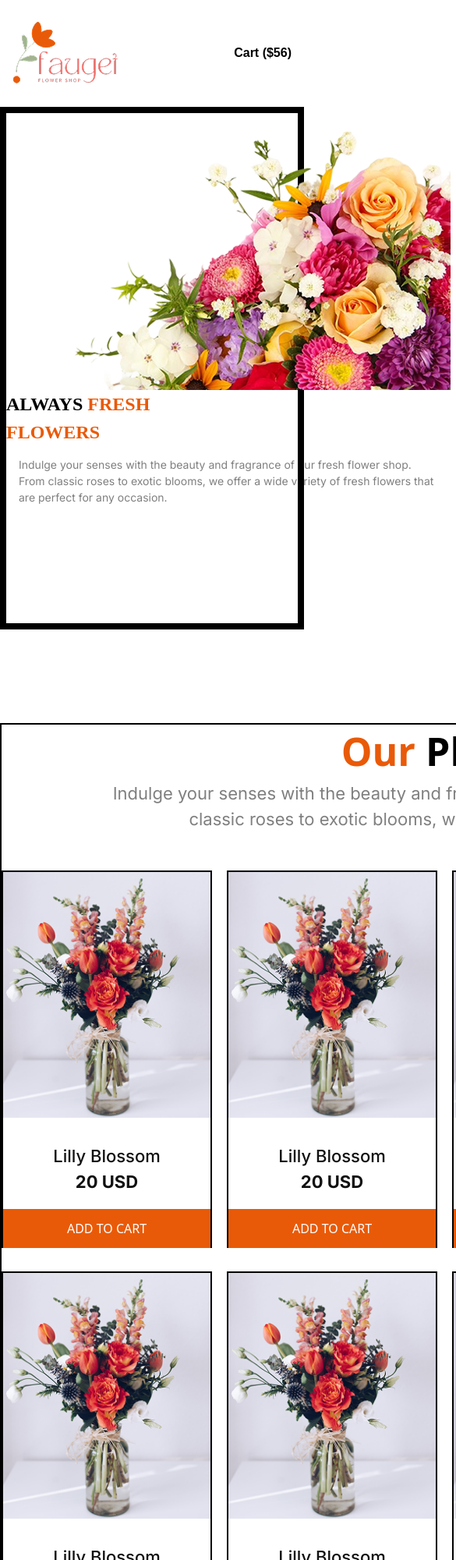
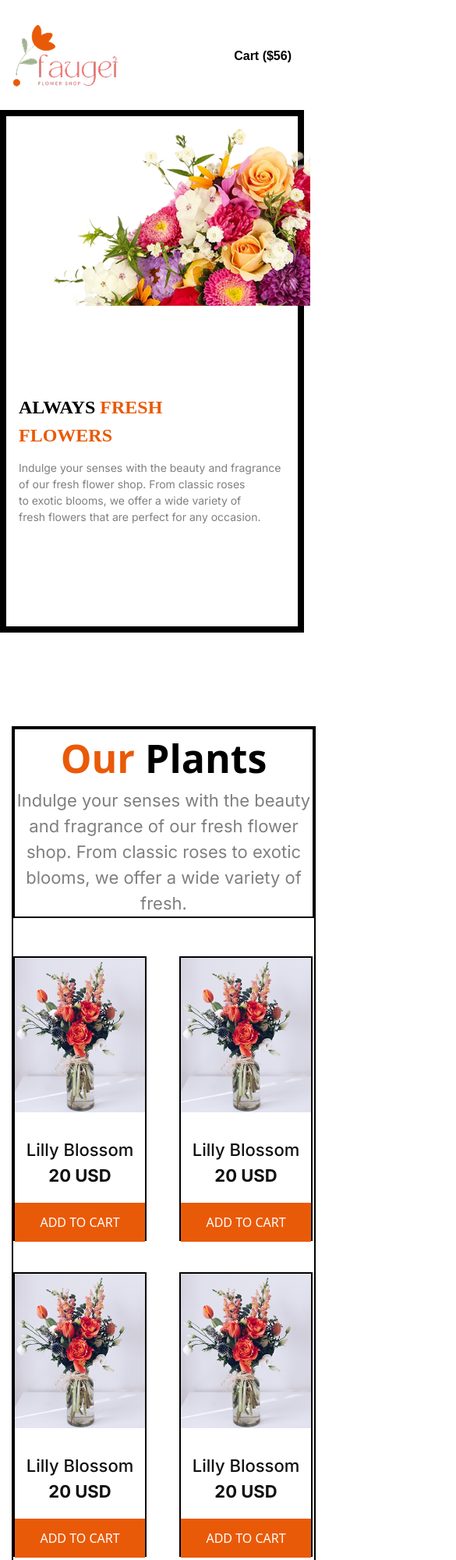
Before and after one commit to Zareen7403/assignment02, a plain HTML site: page index.html in a window 390 px wide. Shown: the top 2000 px of the page at 78% size, 585 px wide, since content can reach past the window. Drawn offline with nearby package versions, Linux system fonts and the light colour scheme.

Commit message:
2nd last

```diff
--- a/index.html
+++ b/index.html
@@ -17,7 +17,7 @@
     <script src="https://cdn.jsdelivr.net/npm/@tailwindcss/browser@4"></script>
     <title>Flower Market</title>
   </head>
-  <body class=" mt-[30px] max-sm:m-0">
+  <body class=" w-full  mt-[30px] ">
     <header>
         <nav class="mb-[114.5px] max-sm:mx-4 max-sm:mt-[26px] max-sm:mb-7">
             <div class="flex  justify-between items-center">
@@ -38,28 +38,31 @@
 
         <banner class="flex  justify-between items-end-safe border-8  max-sm:flex-col-reverse" >
                 <div class="w-[570px] h-[299px] space-y-[13px]" >
-                    <h1 class="font-[Noto-Serif] text-[64px] font-bold text-[#000000] max-sm:text-[24px] ">ALWAYS <span class="text-[#E95A08]">FRESH<br> FLOWERS</span></h1>
-                    <p class="font-[Inter] text-[22px] font-normal text-black/50 max-sm:text-[14px] max-sm:px-4 max-sm:text-left">Indulge your senses with the beauty and fragrance of our fresh flower shop. From classic roses to exotic blooms, we offer a wide variety of fresh flowers that are perfect for any occasion. </p>
+                    <h1 class="px-4 font-[Noto-Serif] text-[64px] font-bold text-[#000000] max-sm:text-[24px] ">ALWAYS <span class="text-[#E95A08]">FRESH<br> FLOWERS</span></h1>
+                    <p class=" max-w-[393px] font-[Inter] text-[22px] font-normal text-black/50 max-sm:text-[14px] max-sm:px-4 max-sm:text-left max-sm:text-balance ">Indulge your senses with the beauty and fragrance of our fresh flower shop. From classic roses to exotic blooms, we offer a wide variety of fresh flowers that are perfect for any occasion. </p>
 
                 </div>
-                <div class="w-[570px] h-[355px]">
-                <img src="assets/hero-flower.png" class="w-[570px] max-sm:block max-sm:max-w-full max-sm: h-auto ">
+                <div class="w-[570px] h-[355px] max-sm:w-[393.18px]">
+                <img src="assets/hero-flower.png" class="w-[570px] max-sm:block max-sm:max-w-screen max-sm: h-auto  ">
                 </div>
          </banner>
     </header>
-         <main class="mt-[120px]">
+         <main class=" w-full mt-[120px]">
+          <!--buy part-->
 
-          <section class="w-[1140px] h-[1186.4px] flex items-center justify-center border-2 ">
-           <div>
-            <div  class="pr-[126px] pl-[126px] mb-[49px]">
+
+          <section class=" flex  flex-col justify-center items-centerm border-2  w-full max-sm:m-[15px]">
+
+
+            <div  class="border-2 p-0   sm:pr-[126px] sm:pl-[126px] mb-[49px] ">
               <h1 class="text-center font-[Noto Serif] font-bold text-[50px]"><span class="text-[#E95A08]">Our</span> Plants</h1>
               <p class="text-center font-[Inter] font-normal text-[22px] text-black/50"> Indulge your senses with the beauty and fragrance of our fresh flower shop. From classic roses to exotic blooms, we offer a wide variety of fresh.</p>
             </div>
 
 
-            <div class="grid grid-cols-4 items-center gap-x-[20px] gap-y-[30px]">
+            <div class="grid grid-cols-4 items-center gap-x-[20px] gap-y-[30px] max-sm:grid-cols-2  max-sm: max-sm:gap-10 ">
 
-            <div class="border-2 w-[270px] h-[484px]">
+            <div class="border-2 w-[270px] h-[484px] max-sm:w-[171px] max-sm:h-[365px]">
               <img src="assets/sample-flower-image.png" class="">
               <div class="mt-[30px] ">
               <div class="mb-[18px]">
@@ -71,7 +74,7 @@
 
             </div>
 
-           <div class="border-2 w-[270px] h-[484px]">
+           <div class="border-2 w-[270px] h-[484px] max-sm:w-[171px] max-sm:h-[365px]">
               <img src="assets/sample-flower-image.png" class="">
               <div class="mt-[30px] ">
               <div class="mb-[18px]">
@@ -83,7 +86,7 @@
 
             </div>
 
-            <div class="border-2 w-[270px] h-[484px]">
+            <div class="border-2 w-[270px] h-[484px] max-sm:w-[171px] max-sm:h-[365px]">
               <img src="assets/sample-flower-image.png" class="">
               <div class="mt-[30px] ">
               <div class="mb-[18px]">
@@ -95,7 +98,7 @@
 
             </div>
 
-            <div class="border-2 w-[270px] h-[484px]">
+            <div class="border-2 w-[270px] h-[484px] max-sm:w-[171px] max-sm:h-[365px]">
               <img src="assets/sample-flower-image.png" class="">
               <div class="mt-[30px] ">
               <div class="mb-[18px]">
@@ -107,7 +110,7 @@
 
             </div>
 
-            <div class="border-2 w-[270px] h-[484px]">
+            <div class="border-2 w-[270px] h-[484px] max-sm:w-[171px] max-sm:h-[365px]">
               <img src="assets/sample-flower-image.png" class="">
               <div class="mt-[30px] ">
               <div class="mb-[18px]">
@@ -119,7 +122,7 @@
 
             </div>
 
-            <div class="border-2 w-[270px] h-[484px]">
+            <div class="border-2 w-[270px] h-[484px] max-sm:w-[171px] max-sm:h-[365px]">
               <img src="assets/sample-flower-image.png" class="">
               <div class="mt-[30px] ">
               <div class="mb-[18px]">
@@ -131,7 +134,7 @@
 
             </div>
 
-            <div class="border-2 w-[270px] h-[484px]">
+            <div class="border-2 w-[270px] h-[484px] max-sm:w-[171px] max-sm:h-[365px]">
               <img src="assets/sample-flower-image.png" class="">
               <div class="mt-[30px] ">
               <div class="mb-[18px]">
@@ -143,7 +146,7 @@
 
             </div>
 
-            <div class="border-2 w-[270px] h-[484px]">
+            <div class="border-2 w-[270px] h-[484px] max-sm:w-[171px] max-sm:h-[365px]">
               <img src="assets/sample-flower-image.png" class="">
               <div class="mt-[30px] ">
               <div class="mb-[18px]">
@@ -166,14 +169,17 @@
 
 
 
+
             </div>
 
            </div>
 
           </section>
+          </section>
+
 
           <!--flower plant lover-->
-          <section class="mt-[150px] border-2 max-sm:w-full max-sm:mx-4">
+          <section class="mt-[150px] border-2 max-sm:w-full  max-sm:mx-[15px]">
 
 
 
@@ -199,7 +205,7 @@
 
 
           <!--latest deals-->
-          <section class="border-2 px-[126px] mt-[133.88px] mb-[120px] max-sm:px-7">
+          <section class="border-2 px-[126px] mt-[133.88px] mb-[120px] max-sm:px-7 max-sm:ml-[15px] w-full max-sm:mx-0  ">
 
               <h1 class="font-[Noto-Serif] font-bold text-[50px] text-black text-center mb-[14px] max-sm:text-[24px]"><span class="text-[#E95A08]">Latest </span>Deals</h1>
               <p class="border-2 font-[Inter] text-[22px] font-normal text-black/50 text-center  max-sm:text-[14px] ">Indulge your senses with the beauty and fragrance of our fresh flower shop. From classic roses to exotic blooms, we offer a wide variety of fresh.</p>
@@ -207,7 +213,7 @@
           </section>
 
           <!--image part of deals-->
-          <section class=" mb-[120px]  border-2 w-full h-full grid grid-cols-4 grid-rows-2 gap-2 auto-rows-[201px] max-sm:grid-cols-1 max-sm:grid-rows-none max-sm:px-2">
+          <section class=" mb-[120px]  border-2 w-full h-full grid grid-cols-4 grid-rows-2 gap-2 auto-rows-[201px] max-sm:grid-cols-1 max-sm:grid-rows-none max-sm:mx-[15px]">
 
            <div style="background-image: url('assets/deal-bloom.png')" class=" relative  w-full h-[201px] bg-cover bg-center rounded-[14px]  col-span-2 row-span-1 max-sm:col-span-1 max-sm:row-span-1">
             <div class="absolute inset-0 bg-black/40 flex flex-col items-center justify-center">
@@ -231,12 +237,13 @@
           </div>
           </section>
 
-          <section class="border-2 w-full h-[533px]">
-           <div class="relative  bg-cover bg-center h-full" style="background-image: url('assets/news-letter-bg.png')">
+          <section class="border-2  w-screen h-auto ">
+
+           <div class="relative  bg-cover bg-center  h-[270px] w-screen  sm:h-[533px]   " style="background-image: url('assets/news-letter-bg.png');">
            <!--<div class="absolute inset-0 bg-black bg-opacity-40"></div>  Optional overlay -->
 
           <div class="absolute inset-0 flex flex-col items-center justify-center text-center px-4">
-            <h1 class="text-white text-[50px] font-[Noto-Serif] md:text-5xl font-bold mb-6 ">Join the colorful Bunch</h1>
+            <h1 class="text-white text-[50px] font-[Noto-Serif] max-sm:text-[20px] font-bold mb-6 ">Join the colorful Bunch</h1>
            <form class="flex w-full max-w-[640px]  bg-white  overflow-hidden ">
             <input type="email" placeholder="Write Email" class="  font-[Inter] font-normal text-[16px] flex-grow px-6 py-3 text-black/50 focus:outline-none max-sm:px-0 ">
             <button  type="submit" class=" text-[16px] font-[Inter] max-w-[186px] w-full bg-[#E95A08] hover:bg-pink-600 text-white px-[50px] py-[26px] font-semibold" > Subscribe</button>
@@ -248,7 +255,7 @@
 
 
 
-  </body>
+         </main>
   <footer class=" border-2  mx-auto grid grid-cols-4 gap-4 max-sm:grid-cols-1  sm:px-[150px] pl-5 py-[50px]  ">
 
     <!-- Part 1: Logo + Text -->
@@ -294,3 +301,4 @@
 
   </div>
 </footer>
+  </body>
```
